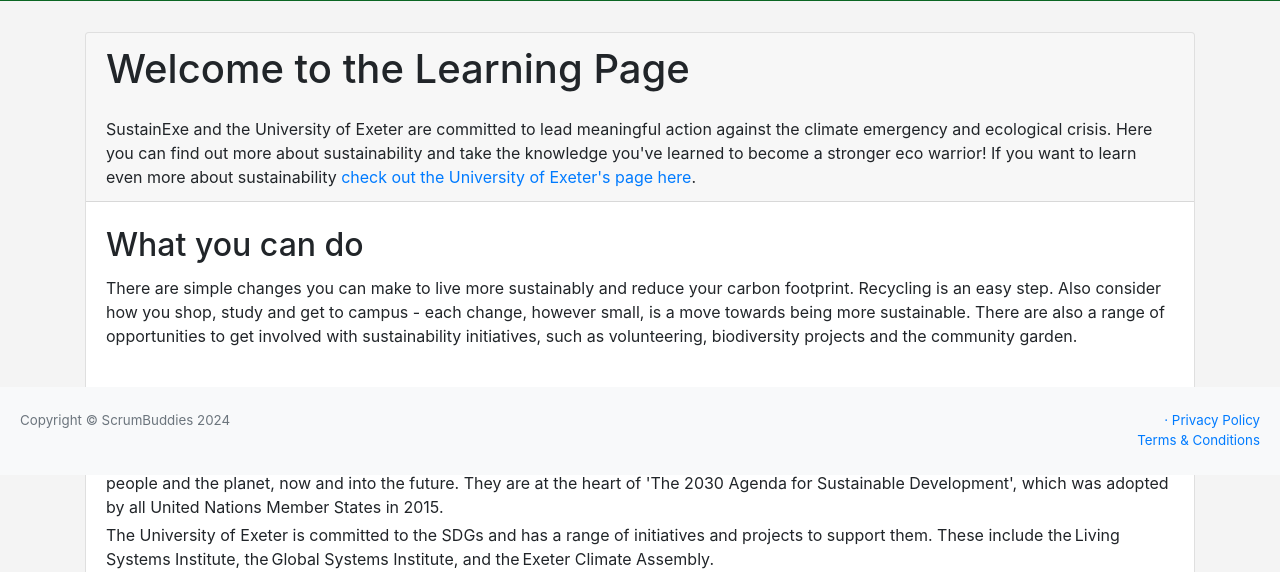
After one commit to CharlieSilver1108/Sustainability-Game, a Django app: page /members/learning in a window 1280 px wide. The commit adds this page. Shown: the part 325-897 px from the top of the page. Run offline with Django 5.2, Linux system fonts and the light colour scheme.

Commit message:
Learning page

```diff
--- a/Sustain/templates/Sustain/navbar.html
+++ b/Sustain/templates/Sustain/navbar.html
@@ -13,6 +13,10 @@
 
         <li class="nav-item">
           <a class="nav-link" href="#">Leaderboard</a>
+        </li>
+
+        <li class="nav-item">
+          <a class="nav-link" href="{% url 'learning' %}">Learning</a>
         </li>
 
 
--- /dev/null
+++ b/members/templates/members/learning.html
@@ -0,0 +1,32 @@
+{% extends 'Sustain/base.html' %}
+
+{% block content %}
+    <title>Learning Page</title>
+
+    <div class="container">
+        <div class="row justify-content-center">
+            <div class="col-12">
+                <div class="card">
+                    <div class="card-header">
+                        <h1 class="card-title mb-4">Welcome to the Learning Page</h1>
+                        <p class="card-text">SustainExe and the University of Exeter are committed to lead meaningful action against the climate emergency and ecological crisis. Here you can find out more about sustainability and take the knowledge you've learned to become a stronger eco warrior! If you want to learn even more about sustainability<a href="https://www.exeter.ac.uk/sustainability/" target="_blank"> check out the University of Exeter's page here</a>.</p>
+                    </div>
+
+                    <div class="card-body">
+                        <h2 class="card-title mt-1">What you can do</h2>
+                        <p class="mb-1">There are simple changes you can make to live more sustainably and reduce your carbon footprint. Recycling is an easy step. Also consider how you shop, study and get to campus - each change, however small, is a move towards being more sustainable.
+
+                            There are also a range of opportunities to get involved with sustainability initiatives, such as volunteering, biodiversity projects and the community garden.</p>
+
+                        <h2 class="card-title mt-5">What we are doing</h2>
+                        <p class="mb-1">The United Nations Sustainable Development Goals (SDGs) are a set of 17 goals which provide a shared blueprint for peace and prosperity for people and the planet, now and into the future. They are at the heart of 'The 2030 Agenda for Sustainable Development', which was adopted by all United Nations Member States in 2015.</p>
+                        <p class="mb-1">The University of Exeter is committed to the SDGs and has a range of initiatives and projects to support them. These include the Living Systems Institute, the Global Systems Institute, and the Exeter Climate Assembly. </p>
+                        <img src="https://ecosystemmarketplace.com/wp-content/uploads/2016/06/SDGs.jpg" alt="Description of image" style="width: 100%; max-width: 600px;">
+                        <!-- Add more topics as needed -->
+                    </div>
+                </div>
+            </div>
+        </div>
+    </div>
+
+{% endblock %}
--- a/members/urls.py
+++ b/members/urls.py
@@ -9,4 +9,6 @@
     path('delete_user', views.delete_user, name='delete_user'),
     path('profile_user', views.profile_user, name="profile_user"),
     path('privacy_policy', views.privacy_policy, name="privacy_policy"),
+    path('learning', views.learning, name= "learning"),
+
 ]
--- a/members/views.py
+++ b/members/views.py
@@ -1,8 +1,18 @@
+import requests
 from django.shortcuts import render, redirect
 from django.contrib.auth import authenticate, login, logout
 from django.contrib.auth.forms import UserCreationForm
 from django.contrib import messages
 from .forms import RegisterUserForm
+from html.parser import HTMLParser
+
+class MyHTMLParser(HTMLParser):
+    def __init__(self):
+        super().__init__()
+        self.data = []
+
+    def handle_data(self, data):
+        self.data.append(data)
 
 # Create your views here.
 
@@ -61,3 +71,6 @@
 
 def privacy_policy(request):
     return render(request, 'members/privacy_policy.html', {})
+
+def learning(request):
+    return render(request, 'members/learning.html', {})
```
Also changed, not shown: Sustain/views.py (line endings or trailing spaces).
